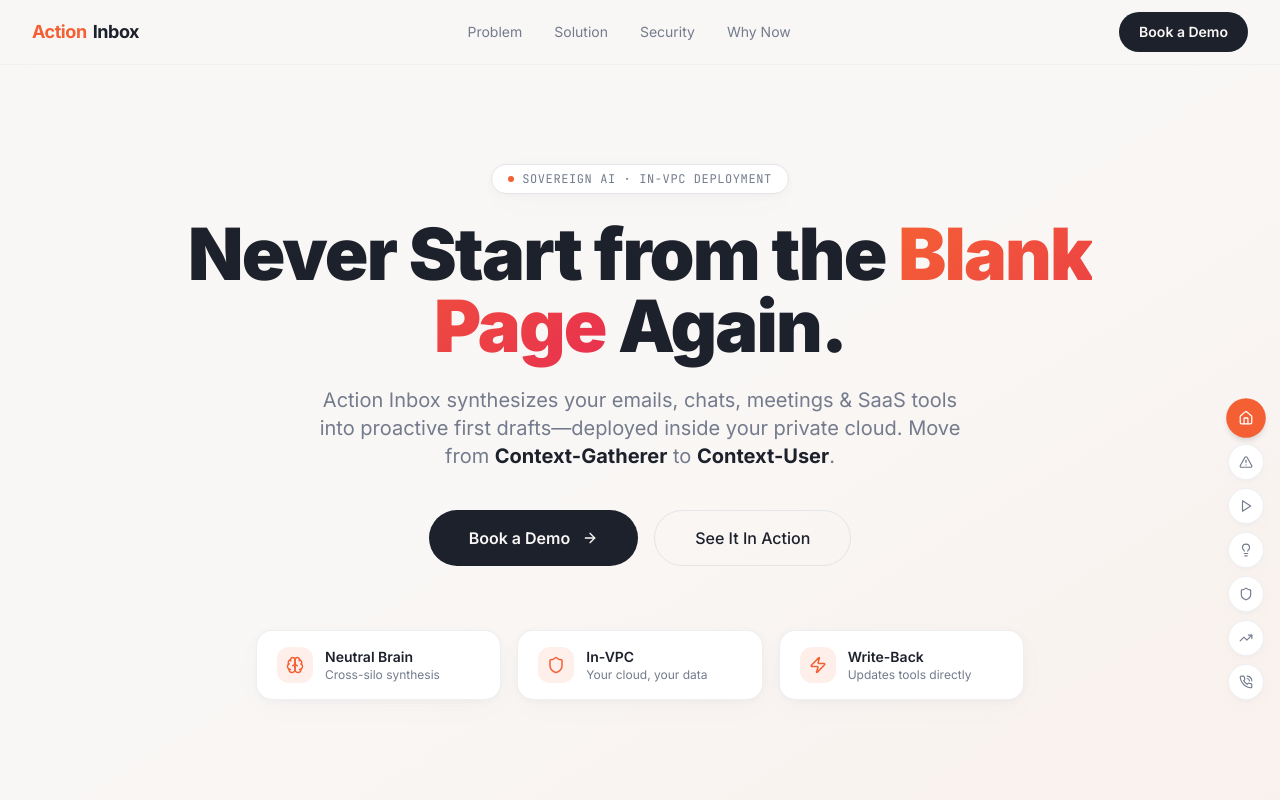
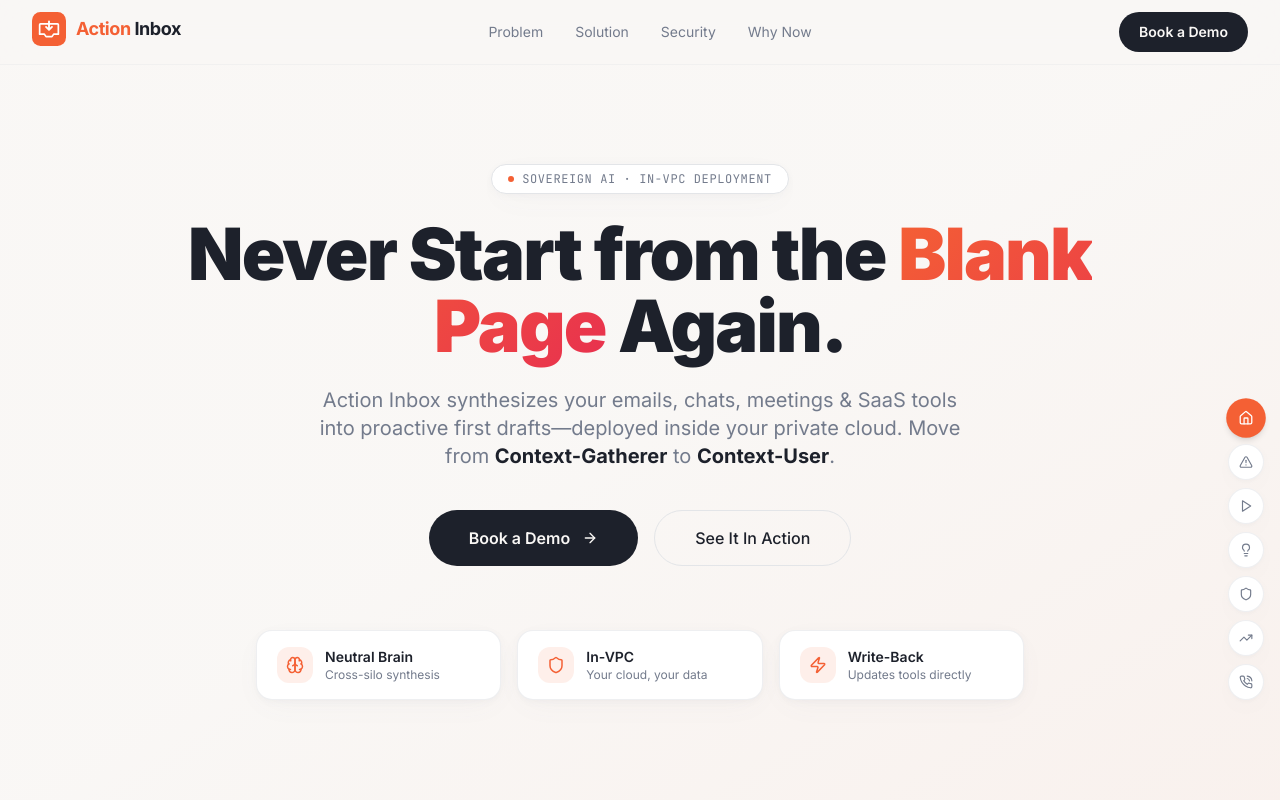
Before and after one commit to ekai-intelligence/ek1-landing, a React (Vite) app: page / in a window 1280 px wide. Shown: the top 800 px of the page. Built offline with nearby package versions, Linux system fonts and the light colour scheme; the HTML template or start-up script is replaced by a standard one.

Commit message:
feat: add logo mark and SVG favicon

```diff
--- a/index.html
+++ b/index.html
@@ -10,6 +10,7 @@
     <meta property="og:description" content="The first Sovereign Action Engine. Synthesize, draft, and write back—all inside your private cloud." />
     <meta property="og:type" content="website" />
     <meta name="twitter:card" content="summary_large_image" />
+    <link rel="icon" type="image/svg+xml" href="/favicon.svg" />
   </head>
 
   <body>
--- /dev/null
+++ b/src/components/Logo.tsx
@@ -0,0 +1,66 @@
+interface LogoProps {
+  size?: number;
+  className?: string;
+  /** "mark" = icon only, "full" = icon + wordmark */
+  variant?: "mark" | "full";
+}
+
+const Logo = ({ size = 32, className = "", variant = "mark" }: LogoProps) => {
+  return (
+    <span className={`inline-flex items-center gap-2.5 ${className}`}>
+      {/* Icon mark */}
+      <svg
+        width={size}
+        height={size}
+        viewBox="0 0 40 40"
+        fill="none"
+        xmlns="http://www.w3.org/2000/svg"
+        aria-hidden="true"
+      >
+        {/* Warm rounded-square background */}
+        <rect width="40" height="40" rx="10" fill="hsl(14,90%,58%)" />
+
+        {/* Inbox tray — bottom portion */}
+        <path
+          d="M9 26h5.5l2 3h7l2-3H31"
+          stroke="white"
+          strokeWidth="2"
+          strokeLinecap="round"
+          strokeLinejoin="round"
+        />
+        <path
+          d="M9 26V15a1 1 0 0 1 1-1h20a1 1 0 0 1 1 1v11"
+          stroke="white"
+          strokeWidth="2"
+          strokeLinecap="round"
+          strokeLinejoin="round"
+        />
+
+        {/* Downward action arrow — "incoming" */}
+        <path
+          d="M20 11v9"
+          stroke="white"
+          strokeWidth="2.2"
+          strokeLinecap="round"
+        />
+        <path
+          d="M16.5 17.5L20 21l3.5-3.5"
+          stroke="white"
+          strokeWidth="2.2"
+          strokeLinecap="round"
+          strokeLinejoin="round"
+        />
+      </svg>
+
+      {/* Wordmark — only shown in "full" variant */}
+      {variant === "full" && (
+        <span className="font-bold text-lg tracking-tight leading-none">
+          <span style={{ color: "hsl(14,90%,58%)" }}>Action</span>
+          <span className="text-foreground"> Inbox</span>
+        </span>
+      )}
+    </span>
+  );
+};
+
+export default Logo;
--- a/src/components/Navbar.tsx
+++ b/src/components/Navbar.tsx
@@ -2,6 +2,7 @@ import { Button } from "@/components/ui/button";
 import { Menu, X } from "lucide-react";
 import { useState } from "react";
 import { motion, AnimatePresence } from "framer-motion";
+import Logo from "@/components/Logo";
 
 const navLinks = [
   { label: "Problem", href: "#problem" },
@@ -18,9 +19,8 @@ const Navbar = () => {
   return (
     <nav className="fixed top-0 left-0 right-0 z-50 bg-background/80 backdrop-blur-xl border-b border-border/40">
       <div className="container flex h-16 items-center justify-between">
-        <a href="/" className="flex items-center gap-1.5 font-bold text-lg tracking-tight text-foreground">
-          <span className="text-primary">Action</span>
-          <span>Inbox</span>
+        <a href="/" aria-label="Action Inbox home">
+          <Logo size={34} variant="full" />
         </a>
 
         <div className="hidden md:flex items-center gap-8">
```
Also changed, not shown: public/favicon.svg (added).
